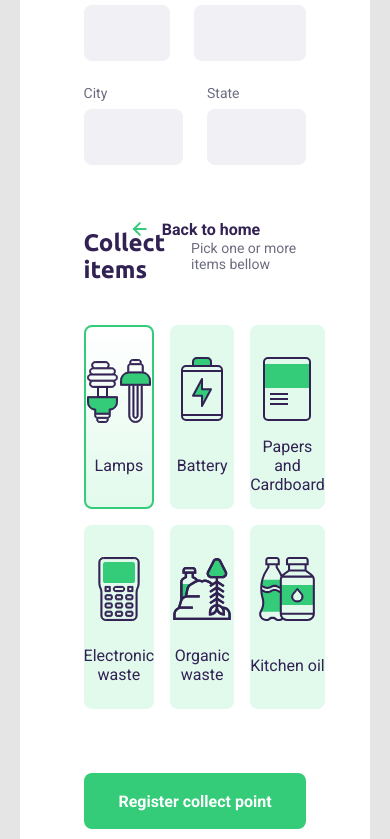
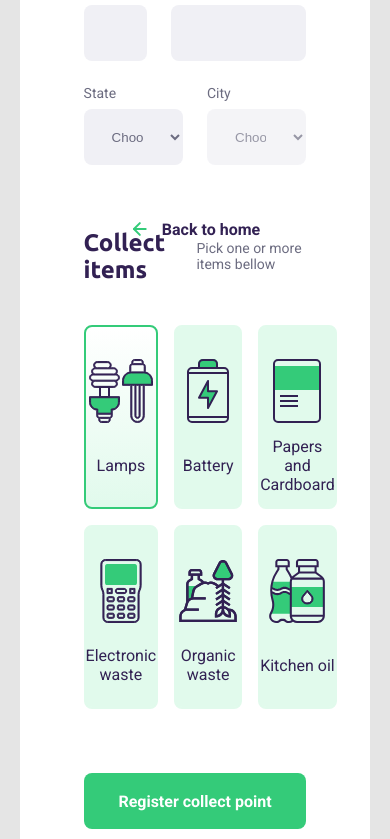
Before and after one commit to gustavopolonio/E-collect, a plain HTML site: page create-point.html in a window 390 px wide. Both pictures are taken after a click on the button "Lamps". Shown: the part 573-1412 px from the top of the page. Drawn offline with Linux system fonts and the light colour scheme; no server answers; files whose address does not match are found by name.

Commit message:
page-create-point-forms

```diff
--- a/create-point.html
+++ b/create-point.html
@@ -36,33 +36,39 @@
 
         <fieldset>
           <legend>
-            Entity data
+            <h2>Entity data</h2>
           </legend>
 
-          <div class="entity-name-container">
+          <div class="field">
             <label for="entity-name">Entity name</label>
-            <input type="text">
+            <input type="text" name="name" required>
           </div>
 
-          <div class="address-container">
-            <div class="address">
+          <div class="field-group">
+            <div class="field">
               <label for="address">Address</label>
-              <input type="text">
+              <input type="text" name="address" required>
             </div>
-            <div class="number">
-              <label for="number">Number</label>
-              <input type="number">
+            <div class="field">
+              <label for="address-number">Number/Complement</label>
+              <input type="text" name="address-number" required>
             </div>
           </div>
 
-          <div class="city-state-container">
-            <div class="city">
+          <div class="field-group">
+            <div class="field">
+              <label for="uf">State</label>
+              <select name="uf" required>
+                <option value="">Choose your state</option>
+              </select>
+
+              <input type="hidden" name="state">
+            </div>
+            <div class="field">
               <label for="city">City</label>
-              <input type="text">
-            </div>
-            <div class="uf">
-              <label for="uf">State</label>
-              <input type="text">
+              <select name="city" disabled required>
+                <option value="">Choose your city</option>
+              </select>
             </div>
           </div>
         </fieldset>
@@ -70,36 +76,38 @@
         <fieldset>
           <div class="collect-items-header">
             <legend>
-              Collect items
+              <h2>Collect items</h2>
             </legend>
             <span>Pick one or more items bellow</span>
           </div>
 
           <div class="collect-items">
-            <button type="button" class="selected">
+            <button type="button" onclick="testando(event)" data-id="1">
               <img src="./assets/images/lamps.svg" alt="Lamps" />
               <span>Lamps</span>
             </button>
-            <button>
+            <button type="button" onclick="testando(event)" data-id="2">
               <img src="./assets/images/battery.svg" alt="Battery" />
               <span>Battery</span>
             </button>
-            <button>
+            <button type="button" onclick="testando(event)" data-id="3">
               <img src="./assets/images/papers.svg" alt="Papers" />
               <span>Papers and Cardboard</span>
             </button>
-            <button>
+            <button type="button" onclick="testando(event)" data-id="4">
               <img src="./assets/images/electronic.svg" alt="Electronic waste" />
               <span>Electronic waste</span>
             </button>
-            <button>
+            <button type="button" onclick="testando(event)" data-id="5">
               <img src="./assets/images/organic.svg" alt="Organic waste" />
               <span>Organic waste</span>
             </button>
-            <button>
+            <button type="button" onclick="testando(event)" data-id="6">
               <img src="./assets//images/oil.svg" alt="Kitchen oil" />
               <span>Kitchen oil</span>
             </button>
+
+            <input type="hidden" name="items">
           </div>
         </fieldset>
 
@@ -111,5 +119,7 @@
 
       </form>
     </div>
+
+    <script src="./scripts/create-point.js"></script>
   </body>
 </html>
--- /dev/null
+++ b/scripts/create-point.js
@@ -0,0 +1,53 @@
+const stateSelectField = document.querySelector("select[name=uf]");
+const citySelectField = document.querySelector("select[name=city]");
+const stateInputField = document.querySelector("input[name=state]");
+const itemsInputField = document.querySelector("input[name=items]")
+
+async function populateUFs() {
+  await fetch('https://servicodados.ibge.gov.br/api/v1/localidades/estados?orderBy=nome')
+    .then(response => response.json())
+    .then(states => {
+      for (let state of states) {
+        stateSelectField.innerHTML += `<option value="${state.id}">${state.nome}</option>`
+      }
+    })
+}
+populateUFs()
+
+
+stateSelectField.addEventListener("change", async (event) => {
+  citySelectField.disabled = true;
+
+  const indexOfSelectedState = event.target.selectedIndex;
+  const selectedState = event.target.options[indexOfSelectedState].text;
+  stateInputField.value = selectedState;
+
+  const cityId = (event.target.value);
+  citySelectField.innerHTML = '<option value="">Choose your city</option>';
+
+  await fetch(`https://servicodados.ibge.gov.br/api/v1/localidades/estados/${cityId}/municipios`)
+    .then(response => response.json())
+    .then(cities => {
+      for (city of cities) {
+        citySelectField.innerHTML += `<option value="${city.nome}">${city.nome}</option>`
+      }
+
+      citySelectField.disabled = false;
+    })
+})
+
+let selectedItems = [];
+
+function testando(event) {
+  const buttonClicked = event.currentTarget;
+  buttonClicked.classList.toggle("selected");
+
+  const IDbuttonClicked = buttonClicked.dataset.id;
+  const indexOfIdButton = selectedItems.indexOf(IDbuttonClicked);
+
+  indexOfIdButton !== -1
+  ? selectedItems.splice(indexOfIdButton, 1)
+  : selectedItems.push(IDbuttonClicked);
+
+  itemsInputField.value = selectedItems;
+}
--- a/styles/create-point.css
+++ b/styles/create-point.css
@@ -60,15 +60,14 @@ form h1 {
 }
 
 form fieldset {
-  margin: 4rem 0;
+  margin-top: 4rem;
   border: none;
 }
 
-form fieldset legend {
-  font: 700 1.5rem 'Ubuntu', sans-serif;
+form fieldset legend h2 {
+  font-size: 1.5rem;
   line-height: 1.7rem;
   color: var(--title);
-  margin-bottom: 2.6rem;
 }
 
 form label {
@@ -78,7 +77,8 @@ form label {
   margin-bottom: 0.5rem;
 }
 
-form input {
+form input,
+form select {
   height: 3.5rem;
   background: #F0F0F5;
   border-radius: 0.5rem;
@@ -89,24 +89,21 @@ form input {
   padding: 0 1.5rem;
 }
 
-.address-container,
-.city-state-container {
+.field-group {
   display: flex;
   margin-top: 1.5rem;
 }
 
-.address-container .address {
-  margin-right: 1.5rem;
-  width: 80%;
+fieldset > .field {
+  margin-top: 2.6rem;
 }
 
-.city-state-container .city {
-  margin-right: 1.5rem;
+.field {
   width: 100%;
 }
 
-.city-state-container .uf {
-  width: 100%;
+.field-group .field:first-child {
+  margin-right: 1.5rem;
 }
 
 
@@ -115,10 +112,6 @@ form fieldset .collect-items-header {
   align-items: center;
   justify-content: space-between;
   margin-bottom: 2.6rem;
-}
-
-form fieldset .collect-items-header legend {
-  margin-bottom: 0;
 }
 
 form fieldset .collect-items-header span {
@@ -139,14 +132,14 @@ form .collect-items button {
   flex-direction: column;
   align-items: center;
   background: var(--light-green);
-  border: none;
+  border: 2px solid var(--light-green);
   border-radius: 0.5rem;
   padding-top: 2rem;
 
   transition: filter 0.2s;
 }
 
-form .collect-items button:hover {
+form button:not(.selected):hover {
   filter: brightness(0.9);
 }
 
@@ -168,9 +161,11 @@ form button.selected {
   border: 2px solid var(--green);
 }
 
+
 .register-button-container {
   display: flex;
   justify-content: flex-end;
+  margin-top: 4rem;
 }
 
 .register-button-container button {
@@ -184,7 +179,3 @@ form button.selected {
 
   transition: filter 0.2s;
 }
-
-.register-button-container button:hover {
-  filter: brightness(0.9);
-}
```
